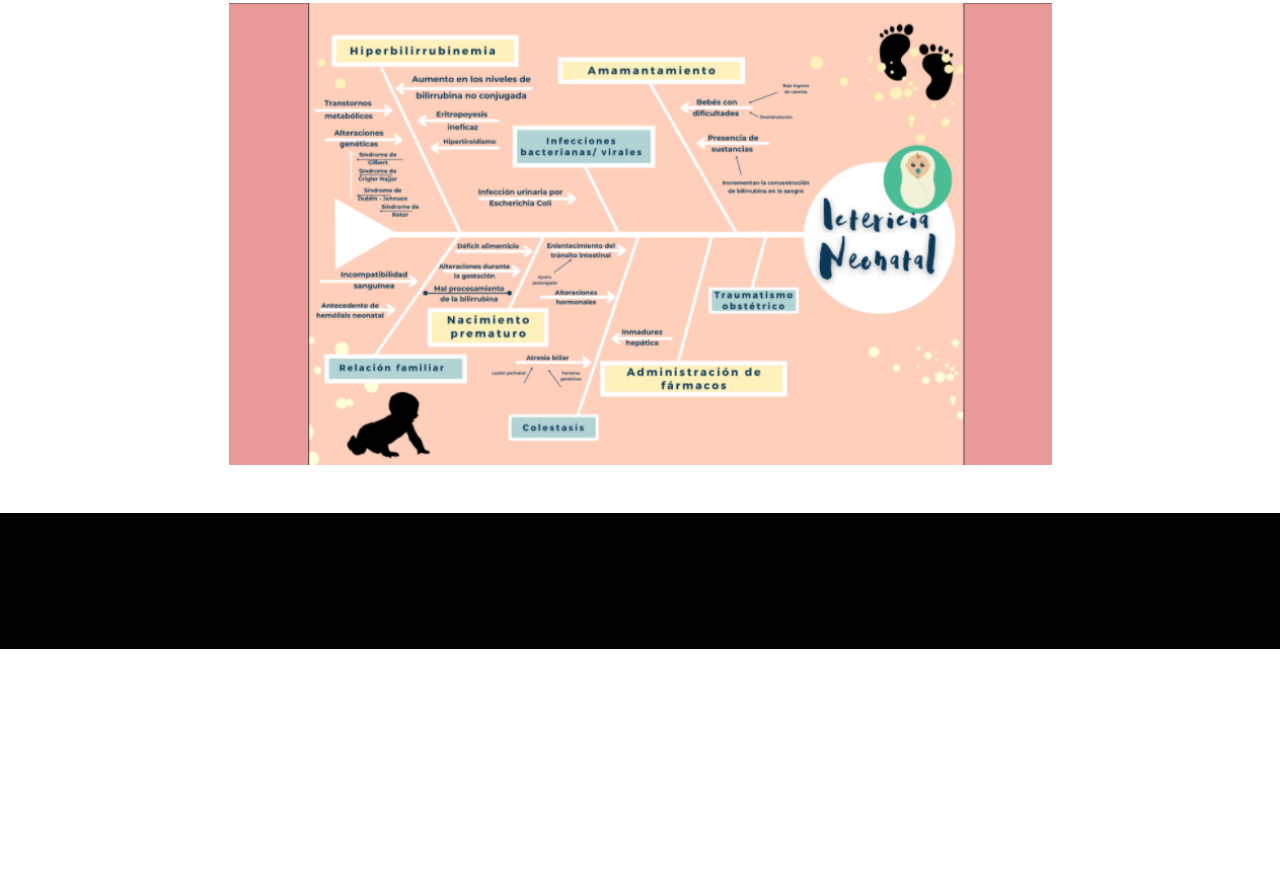
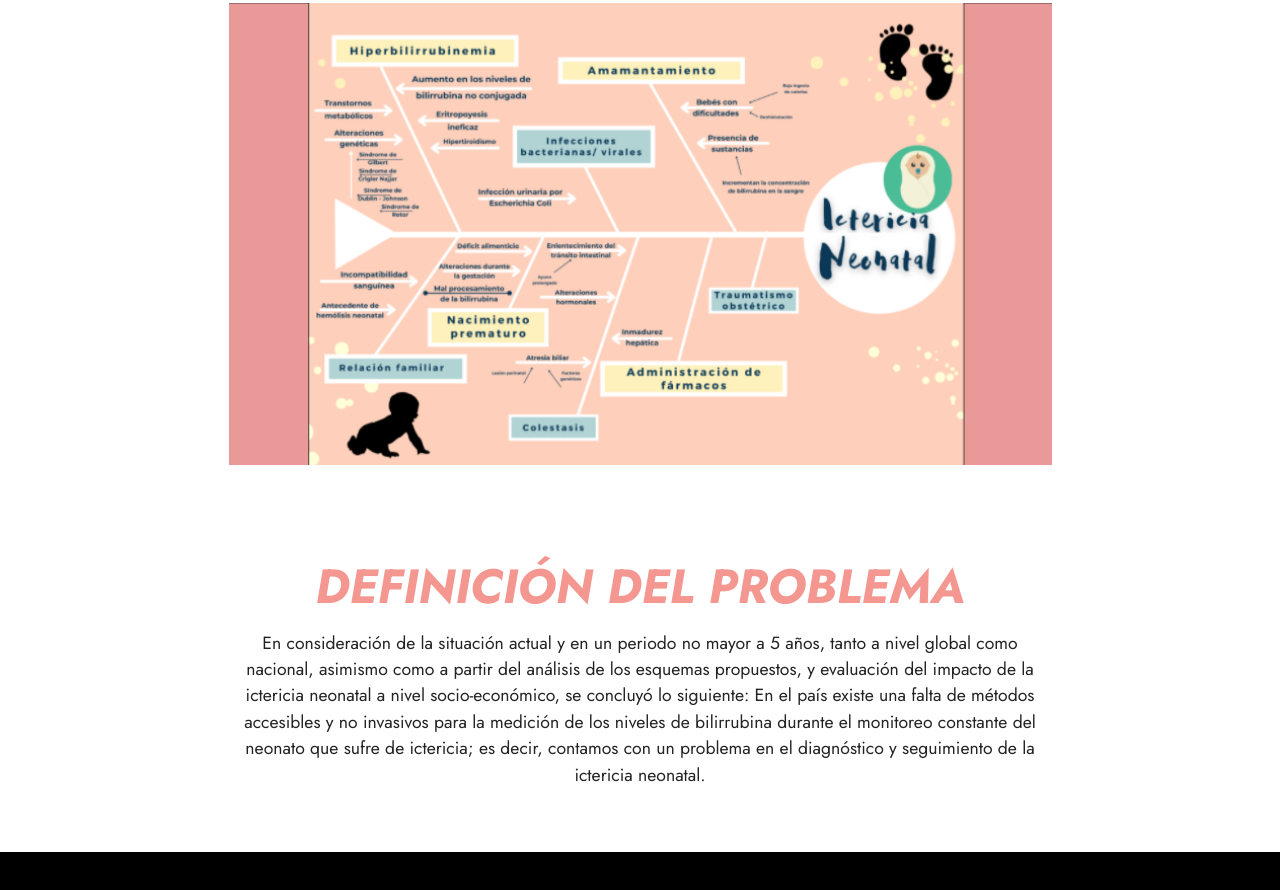
Before and after one commit to fundbiogrupo13/fundbiogrupo13.github.io, a plain HTML site: page esquemas.html in a window 1280 px wide. Shown: the part 1840-2730 px from the top of the page. Before the commit the page ends 2489 px from the top, so only its background shows below. Drawn offline with Linux system fonts and the light colour scheme; files whose address does not match are found by name.

Commit message:
Update esquemas.html

```diff
--- a/esquemas.html
+++ b/esquemas.html
@@ -158,6 +158,21 @@
         </div>
     </section>
 
+      <!-- PROBLEMA -->
+    <section class="header9 cid-sb0IuvTKPl" id="header9-67">
+        <div class="mbr-overlay" style="opacity: 0; background-color: rgb(255, 255, 255);"></div>
+        <div class="text-center container">
+            <div class="row justify-content-center">
+                <div class="col-md-12 col-lg-9">
+                    <h1 class="mbr-section-title mbr-fonts-style mb-3 display-2"><strong style="color: #F49791;"><em>DEFINICIÓN DEL PROBLEMA</em></strong><strong><br></strong></h1>
+                    <p class="mbr-text mbr-fonts-style display-4">
+                        En consideración de la situación actual y en un periodo no mayor a 5 años, tanto a nivel global como nacional,  asimismo como a partir del  análisis de los esquemas propuestos, y evaluación del impacto de la ictericia neonatal a nivel socio-económico, se concluyó lo siguiente: En el país existe una falta de métodos accesibles y no invasivos para la medición de los niveles de bilirrubina durante el monitoreo constante del neonato que sufre de ictericia; es decir, contamos con un problema en el diagnóstico y seguimiento de la ictericia neonatal.
+                    </p>
+                </div>
+            </div>
+        </div>
+    </section>
+
     <script src="assets/web/assets/jquery/jquery.min.js"></script>
     <script src="assets/popper/popper.min.js"></script>
     <script src="assets/tether/tether.min.js"></script>
```
